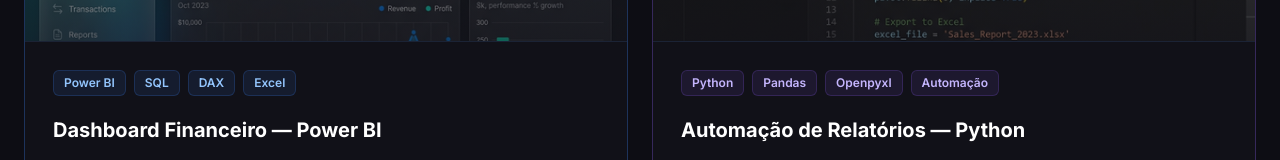
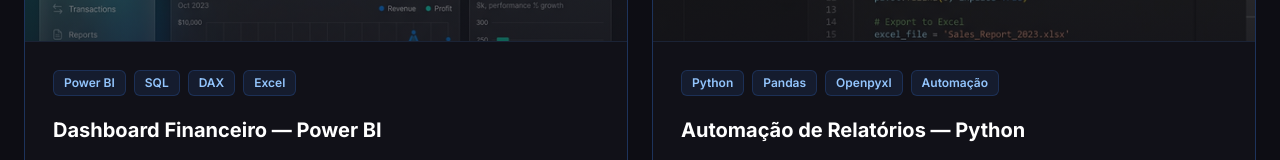
Before and after one commit to julianotx/portfolio, a React (Vite) app: page / in a window 1280 px wide. Shown: the part 2481-2641 px from the top of the page. Built offline with nearby package versions, Linux system fonts and the light colour scheme.

Commit message:
fix: adjust animation limits, fix header css and unify project colors

```diff
--- a/src/components/Header.tsx
+++ b/src/components/Header.tsx
@@ -66,8 +66,8 @@
                     backdropFilter: 'blur(18px)',
                     WebkitBackdropFilter: 'blur(18px)',
                     backgroundColor: scrolled ? 'rgba(5, 8, 18, 0.78)' : 'rgba(5, 8, 18, 0)',
-                    borderBottom: `1px solid ${scrolled ? 'rgba(59,130,246,0.14)' : 'transparent'}`,
-                    boxShadow: scrolled ? '0 8px 32px rgba(0,0,0,0.45), inset 0 1px 0 rgba(255,255,255,0.055)' : 'none',
+                    borderBottom: `1px solid ${scrolled ? 'rgba(59,130,246,0.14)' : 'rgba(59,130,246,0)'}`,
+                    boxShadow: scrolled ? '0 8px 32px rgba(0,0,0,0.45), inset 0 1px 0 rgba(255,255,255,0.055)' : '0 8px 32px rgba(0,0,0,0), inset 0 1px 0 rgba(255,255,255,0)',
                     transition: 'background-color 0.35s ease, border-color 0.35s ease, box-shadow 0.35s ease',
                 }}
             />
@@ -76,7 +76,7 @@
             <div
                 className="absolute bottom-0 left-0 right-0 h-px pointer-events-none"
                 style={{
-                    background: 'linear-gradient(to right, transparent, rgba(59,130,246,0.4), transparent)',
+                    background: 'linear-gradient(to right, rgba(59,130,246,0), rgba(59,130,246,0.4), rgba(59,130,246,0))',
                     opacity: scrolled ? 1 : 0,
                     transition: 'opacity 0.4s ease',
                 }}
@@ -183,8 +183,8 @@
                                         animate={{ x: 0, opacity: 1 }}
                                         transition={{ delay: i * 0.04, duration: 0.18 }}
                                         className={`flex items-center px-4 py-3 rounded-xl text-sm font-medium transition-colors ${active
-                                                ? 'bg-blue-500/12 border border-blue-500/20 text-blue-300'
-                                                : 'text-slate-300 hover:bg-white/6 hover:text-white'
+                                            ? 'bg-blue-500/12 border border-blue-500/20 text-blue-300'
+                                            : 'text-slate-300 hover:bg-white/6 hover:text-white'
                                             }`}
                                     >
                                         {label}
--- a/src/data/projects.ts
+++ b/src/data/projects.ts
@@ -37,9 +37,9 @@
         tags: ['Python', 'Pandas', 'Openpyxl', 'Automação'],
         desc: 'Script que automatiza a geração de relatórios mensais a partir de planilhas brutas, consolidando dados de múltiplas fontes e exportando em formato padronizado.',
         image: automationImg,
-        gradient: 'from-violet-900/60 to-slate-900/60',
-        accent: 'border-violet-500/30',
-        tag_color: 'bg-violet-500/10 text-violet-300 border-violet-500/20',
+        gradient: 'from-blue-900/60 to-slate-900/60',
+        accent: 'border-blue-500/30',
+        tag_color: 'bg-blue-500/10 text-blue-300 border-blue-500/20',
         repoLink: GITHUB_URL,
         demoLink: '#',
     },
@@ -49,9 +49,9 @@
         tags: ['React', 'TypeScript', 'Tailwind', 'Vite'],
         desc: 'Aplicação web responsiva com interface moderna, navegação por componentes, integração com APIs e design system próprio otimizado para performance.',
         image: webSystemImg,
-        gradient: 'from-cyan-900/60 to-slate-900/60',
-        accent: 'border-cyan-500/30',
-        tag_color: 'bg-cyan-500/10 text-cyan-300 border-cyan-500/20',
+        gradient: 'from-blue-900/60 to-slate-900/60',
+        accent: 'border-blue-500/30',
+        tag_color: 'bg-blue-500/10 text-blue-300 border-blue-500/20',
         repoLink: GITHUB_URL,
         demoLink: 'https://vith-beta.vercel.app/', // Exemplo de link real
     },
@@ -61,9 +61,9 @@
         tags: ['SQL', 'Python', 'Matplotlib', 'Jupyter'],
         desc: 'Análise exploratória aprofundada com queries SQL otimizadas, visualizações em Python e relatório final com insights e recomendações estratégicas de negócio.',
         image: dataAnalysisImg,
-        gradient: 'from-emerald-900/60 to-slate-900/60',
-        accent: 'border-emerald-500/30',
-        tag_color: 'bg-emerald-500/10 text-emerald-300 border-emerald-500/20',
+        gradient: 'from-blue-900/60 to-slate-900/60',
+        accent: 'border-blue-500/30',
+        tag_color: 'bg-blue-500/10 text-blue-300 border-blue-500/20',
         repoLink: GITHUB_URL,
         demoLink: '#',
     },
--- a/src/hooks/useScrollReveal.ts
+++ b/src/hooks/useScrollReveal.ts
@@ -1,8 +1,8 @@
 import { type Variants } from 'framer-motion';
 
 /** Standard viewport options for all scroll-reveal animations */
-// Lowering amount from 0.15 to 0.05 so it triggers earlier on long mobile screens
-export const viewport = { once: true, amount: 0.05 } as const;
+// Set to 0.15 for better synchronization of staggered groups
+export const viewport = { once: true, amount: 0.15 } as const;
 
 // Custom cubic-bezier easing — smooth deceleration
 const ease = 'easeOut' as const;
```
